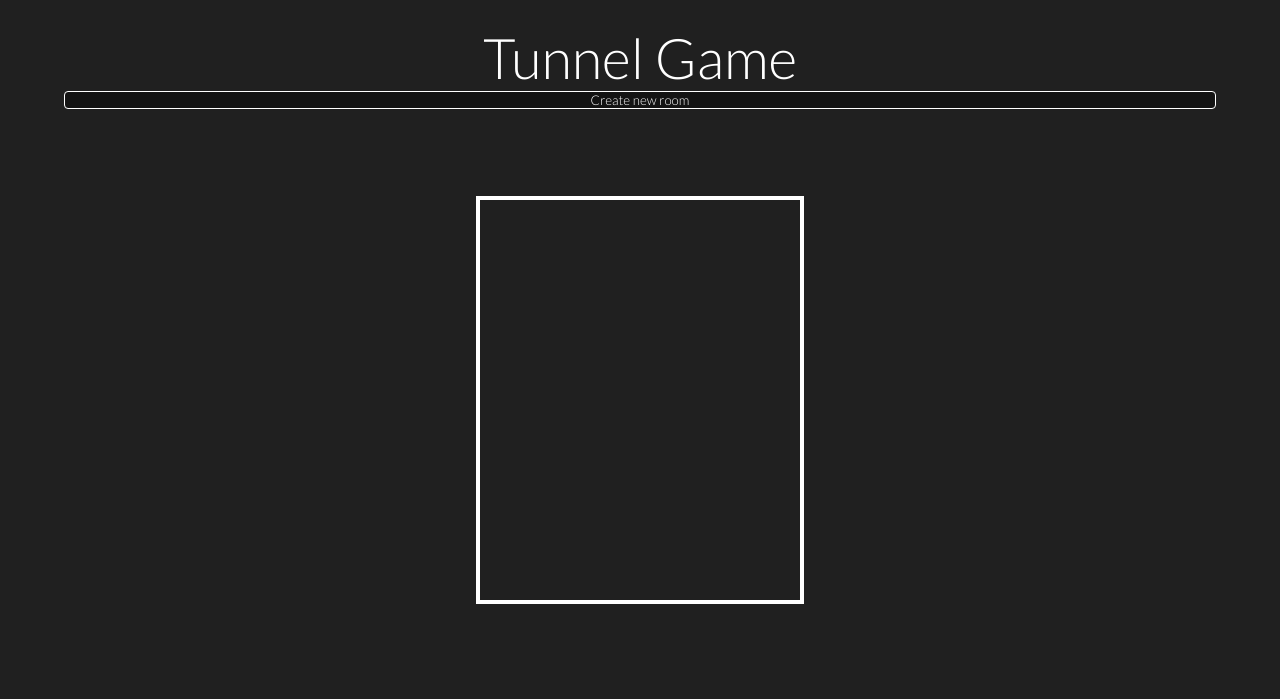
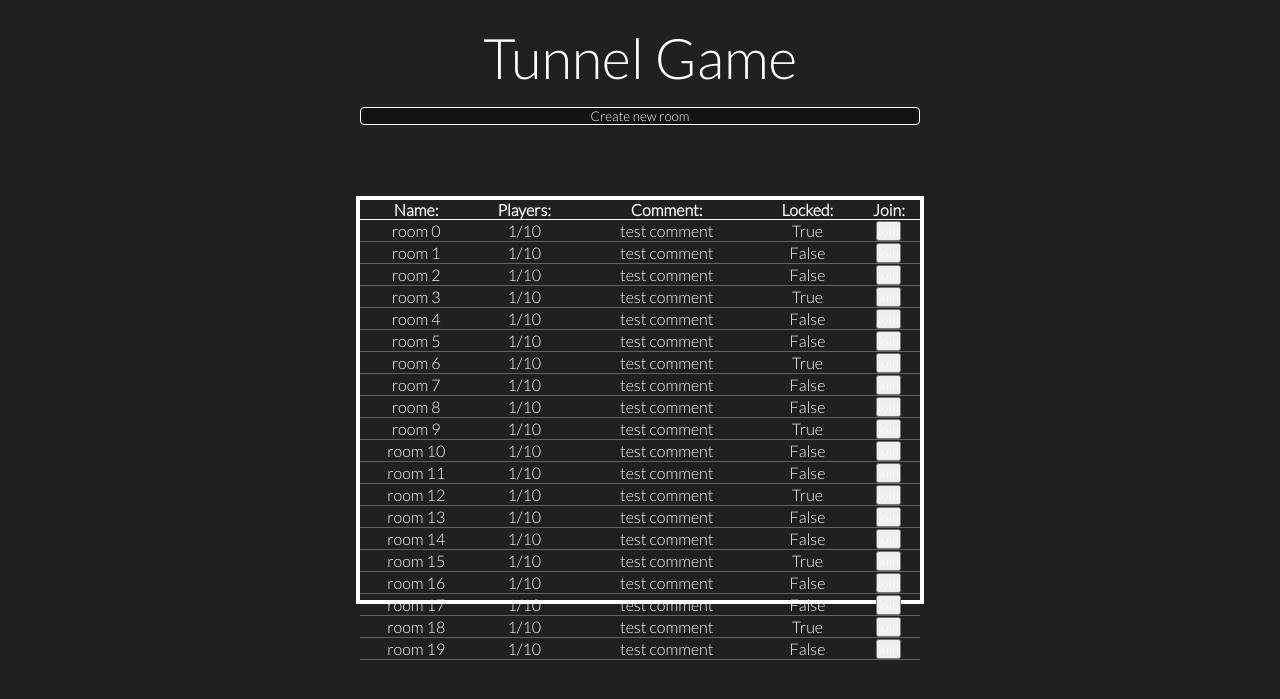
Before and after one commit to wojlin/MINESHAFT_GAME, a Flask app: page / in a window 1280 px wide. Shown: the top 699 px of the page. Run offline with Flask 2, Linux system fonts and the light colour scheme.

Commit message:
more work on creating game rooms...

```diff
--- a/main.py
+++ b/main.py
@@ -38,23 +38,56 @@ class GameHandler(object):
 
         self.games: Dict[str, GameEngine.Game] = {}
         self.rooms: Dict[str, GameRoom] = {}
-        players: Dict[str, GameEngine.Player] = {}
 
-        for x in range(5):
-            new_id = str(uuid.uuid4())
-            players[new_id] = GameEngine.Player(player_name=f"player_{x}", player_id=new_id)
+        if self.config["development_stage"]:
+            players: Dict[str, GameEngine.Player] = {}
 
-        self.crate_game(name="test game", players=players, config=self.config)
+            for x in range(20):
+                room_id = str(uuid.uuid4())
+                self.rooms[room_id] = GameRoom(room_comment="test comment",
+                                               room_name=f'room {x}',
+                                               room_id=room_id,
+                                               game_host_player_id=str(uuid.uuid4()),
+                                               game_host_player_name='host',
+                                               room_password="1234" if x % 3 == 0 else '')
 
-        for game in self.games:
-            print(self.games[game].info())
-            with open("path.txt", 'w') as file:
-                file.write(self.games[game].pathfinding_grid_info())
+            for x in range(5):
+                new_id = str(uuid.uuid4())
+                players[new_id] = GameEngine.Player(player_name=f"player_{x}", player_id=new_id)
 
-    def create_room(self):
+            self.crate_game(name="test game", players=players, config=self.config)
+
+            for game in self.games:
+                print(self.games[game].info())
+                with open("path.txt", 'w') as file:
+                    file.write(self.games[game].pathfinding_grid_info())
+
+    def create_room(self, data):
+        if "player_name" not in data:
+            return {"message_type": "error", "message": "player name not in request data"}
+
+        if "room_name" not in data:
+            return {"message_type": "error", "message": "room name not in request data"}
+
+        if "room_comment" not in data:
+            return {"message_type": "error", "message": "room comment not in request data"}
+
+        if "room_password" not in data:
+            return {"message_type": "error", "message": "room password not in request data"}
+
         room_id = str(uuid.uuid4())
         player_id = str(uuid.uuid4())
-        room = GameRoom(room_id=room_id, game_host_player_id=player_id)
+        player_name = data["player_name"]
+        room_name = data["room_name"]
+        room_password = data["room_password"]
+        room_comment = data["room_comment"]
+        room = GameRoom(room_comment=room_comment,
+                        room_name=room_name,
+                        room_id=room_id,
+                        game_host_player_id=player_id,
+                        game_host_player_name=player_name,
+                        room_password=room_password)
+
         self.rooms[room_id] = room
         return {"message_type": "status",
                 "message": "game room created!",
@@ -83,7 +116,7 @@ class GameHandler(object):
         self.app.add_url_rule(endpoint, endpoint_name, EndpointAction(handler))
 
     def index(self, *args, **kwargs):
-        return render_template('index.html')
+        return render_template('index.html', rooms=self.rooms)
 
     def game(self, data: dict):
         if "game_id" not in data or "player_id" not in data:
--- a/settings.json
+++ b/settings.json
@@ -1,5 +1,6 @@
 {
   "host": "localhost",
   "port": 2137,
-  "debug": false
+  "debug": false,
+  "development_stage": true
 }
--- a/static/css/index.css
+++ b/static/css/index.css
@@ -4,6 +4,7 @@ h1
     text-align: center;
     font-size: 7vh;
     font-weight: 200;
+    margin-bottom: 2vh;
 }
 
 #content
@@ -13,7 +14,7 @@ h1
     left:0;
     right:0;
     margin:auto;
-    width:40vh;
+    width:70vh;
     height:50vh;
     transform: translate(0, -50%);
     background: var( --background-panel);
@@ -24,7 +25,7 @@ h1
 {
     position:relative;
     display:block;
-    width:90%;
+    width:70vh;
     margin:auto;
     margin-
     font-size:4vh;
@@ -33,15 +34,22 @@ h1
     border-radius: 0.5vh;
 }
 
-.room
+#rooms_table
 {
-    position:relative;
-    display:block;
-    width:90%;
-    margin:auto;
-    margin-
-    font-size:4vh;
-    background: rgba(0,0,0,0.1);
-    border: solid 0.2vh var(--border-color);
-    border-radius: 0.5vh;
+    width: 100%;
+    border-collapse: collapse;
 }
+
+#rooms_table tr:first-child{
+  border-bottom: solid 0.2vh var(--border-color);
+}
+
+#rooms_table tr{
+  border-bottom: solid 0.1vh rgba(255,255,255,0.3);
+}
+
+#rooms_table td{
+  text-align: center;
+    vertical-align: middle;
+
+}
--- a/templates/index.html
+++ b/templates/index.html
@@ -10,11 +10,27 @@
 <h1>Tunnel Game</h1>
 <button onclick="create_new_room();" id="create_new_room">Create new room</button>
  <div id="content">
+    <table id="rooms_table">
+        <tr>
+            <th>Name:</th>
+            <th>Players:</th>
+            <th>Comment:</th>
+            <th>Locked:</th>
+            <th>Join:</th>
+        </tr>
+        {% for room in rooms %}
+            <tr>
+                <td>{{rooms[room].room_name}}</td>
+                <td>{{rooms[room].players_amount}}/10</td>
+                <td>{{rooms[room].room_comment}}</td>
+                <td>{{rooms[room].locked}}</td>
+                <td><button>join</button></td>
+            </tr>
+         {% endfor %}
 
+    </table>
      <div id="rooms">
-         {% for room in rooms %}
-            <div class="room">join room</div>
-         {% endfor %}
+
      </div>
  </div>
 <script src="{{url_for('static', filename='js/game_rooms.js')}}"></script>
```
Also changed, not shown: GameRoom.py (+18 -4 lines).
